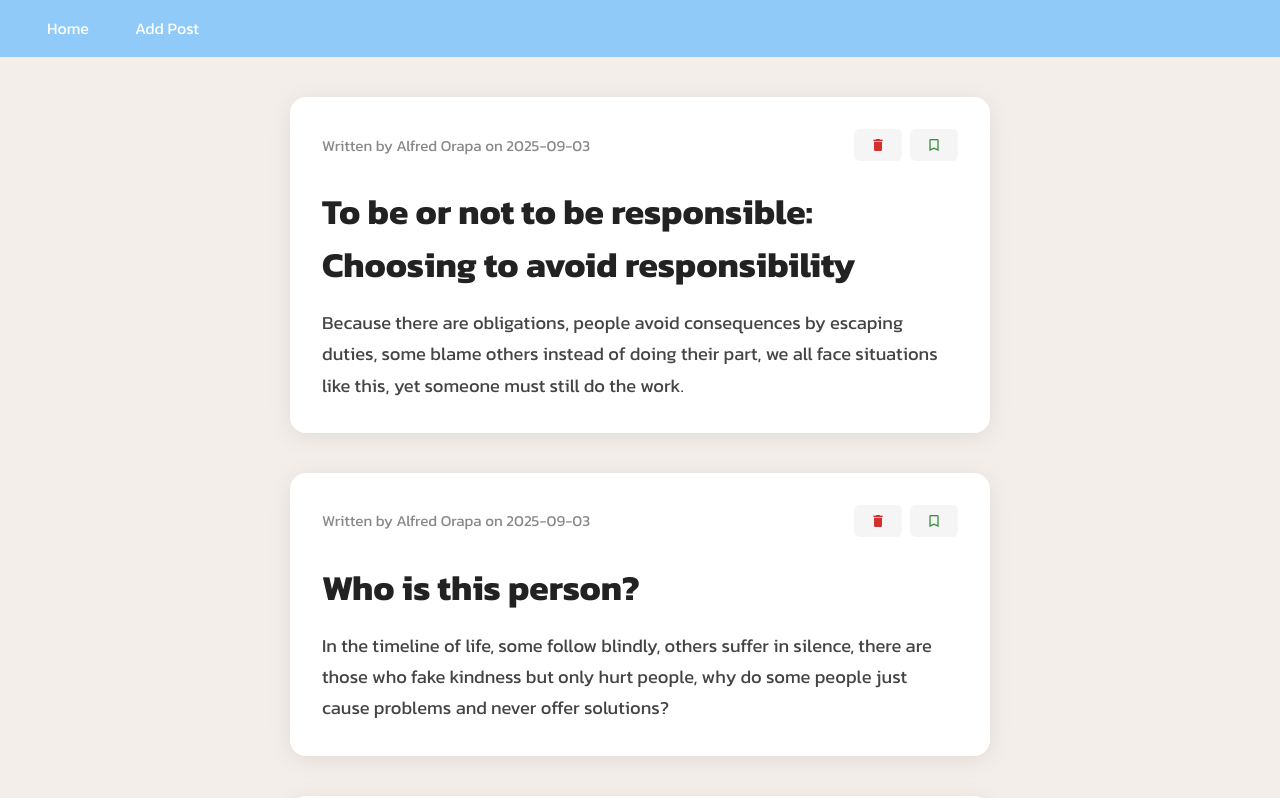
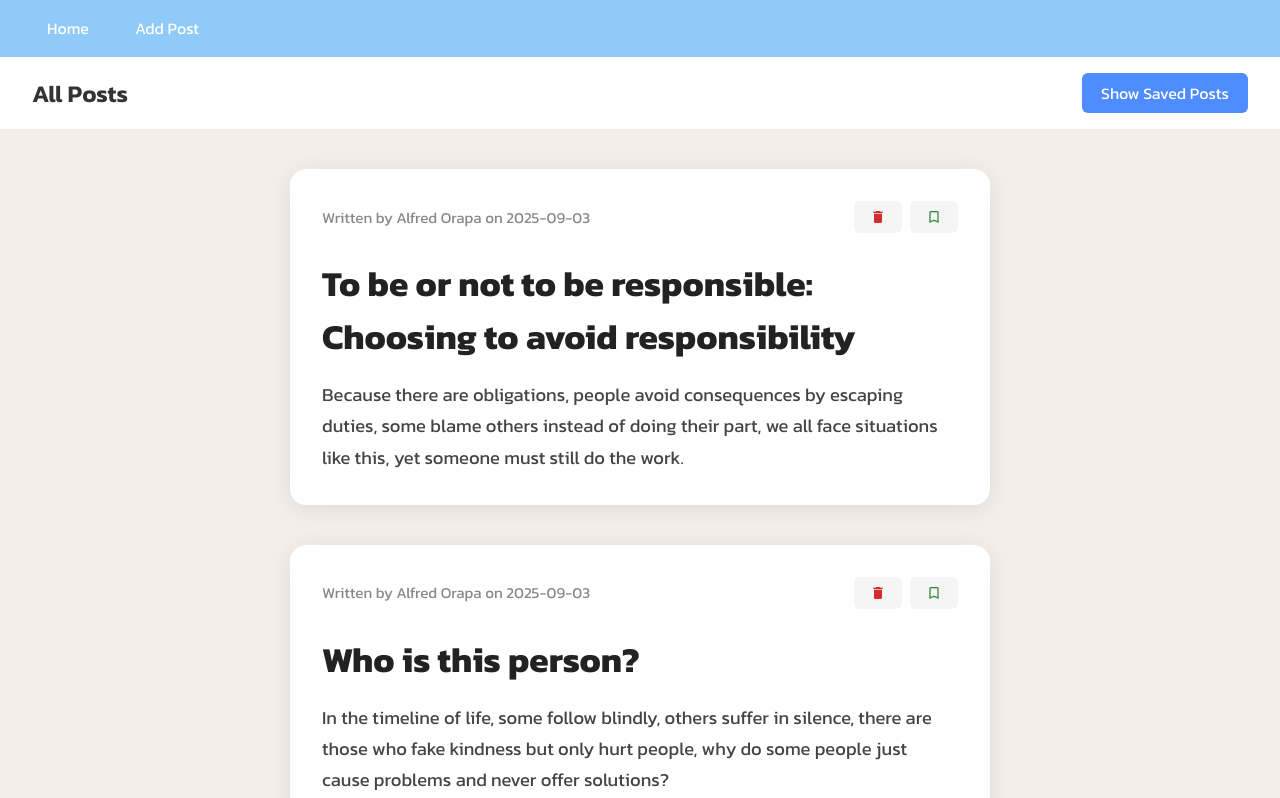
Before and after one commit to jmARK6957/CompositionAPI, a Vue app in the folder ComApiVue/: page / in a window 1280 px wide. Shown: the top 798 px of the page. Built offline with nearby package versions, Linux system fonts and the light colour scheme.

Commit message:
Adding PostFilter

```diff
--- a/ComApiVue/src/components/PostItem.vue
+++ b/ComApiVue/src/components/PostItem.vue
@@ -17,7 +17,7 @@ defineProps({
           <span>Written by {{ post.name }} on {{ post.date }}</span>
           <div>
             <button @click="postStore.deletePost(post.id)" class="del material-icons">delete</button>
-            <button class="save material-icons">bookmark_border</button>
+            <button @click="postStore.savedPost(post.id)"class="save material-icons"> {{ post.saved ? 'bookmark' : 'bookmark_border' }}</button>
           </div>
         </div>
         <h1>{{ post.title }}</h1>
--- a/ComApiVue/src/stores/posts.js
+++ b/ComApiVue/src/stores/posts.js
@@ -109,6 +109,9 @@ export const usePostsStore = defineStore('posts-store', {
 getters: {
     sorted() {
         return this.posts.sort((a, b) => new Date(b.date) - new Date(a.date))
+    },
+    save: (state) => {
+        return state.posts.filter((p) => p.saved).sort((a, b) => new Date(b.date) - new Date(a.date))
     }
 },
 // Methods
@@ -127,5 +130,9 @@ actions: {
     deletePost(id) {
         this.posts = this.posts.filter((p) => p.id !== id)
     },
+    savedPost(id) {
+        const post = this.posts.find((p) => p.id === id)
+        post.saved = !post.saved
+    }
 }
 })
--- a/ComApiVue/src/views/HomeView.vue
+++ b/ComApiVue/src/views/HomeView.vue
@@ -2,16 +2,79 @@
 import PostItem from '@/components/PostItem.vue';
 import Wrapper from '@/components/Wrapper.vue';
 import { usePostsStore } from '@/stores/posts';
+import { ref } from 'vue';
 
 const postStore = usePostsStore();
+
+const postFilter = ref('all')
+
+const setPostFilter = () => {
+ postFilter.value = postFilter.value === 'all' ? 'saved' : 'all'
+}
 </script>
 
 <template>
-  <main>
-    <div v-for="post in postStore.sorted" :key="post.id">
-      <Wrapper>
-        <PostItem :post="post"/>
-      </Wrapper>
+  <!-- <main> -->
+
+    <div class="header">
+      <div>
+        <h4>{{ postFilter === 'all' ? 'All Posts' : 'Saved Posts' }}</h4>
+      </div>
+      <button @click="setPostFilter">{{ postFilter === 'all' ? 'Show Saved Posts' : 'Show All Posts' }}</button>
+
     </div>
-  </main>
+    <div v-if="postFilter === 'all'">
+      <div v-for="post in postStore.sorted" :key="post.id">
+        <Wrapper>
+          <PostItem :post="post"/>
+        </Wrapper>
+      </div>
+    </div>
+
+    <div v-if="postFilter === 'saved'">
+      <div v-for="post in postStore.save" :key="post.id">
+        <Wrapper>
+          <PostItem :post="post"/>
+        </Wrapper>
+      </div>
+    </div>
+  <!-- </main> -->
 </template>
+
+<style lang="scss" scoped>
+.header {
+  display: flex;
+  align-items: center;
+  justify-content: space-between;
+  margin-bottom: 2rem;
+  padding: 1rem 2rem;
+  position: sticky;
+  top: 56px;
+  background: #fff;
+  z-index: 10;
+
+  > div {
+    h4 {
+      font-size: 1.5rem;
+      font-weight: 600;
+      color: #333;
+      margin: 0;
+    }
+  }
+
+  button {
+    background: #4f8cff;
+    color: #fff;
+    border: none;
+    border-radius: 6px;
+    padding: 0.5rem 1.2rem;
+    font-size: 1rem;
+    cursor: pointer;
+    transition: background 0.2s;
+
+    &:hover {
+      background: #2563eb;
+    }
+  }
+}
+</style>
```
